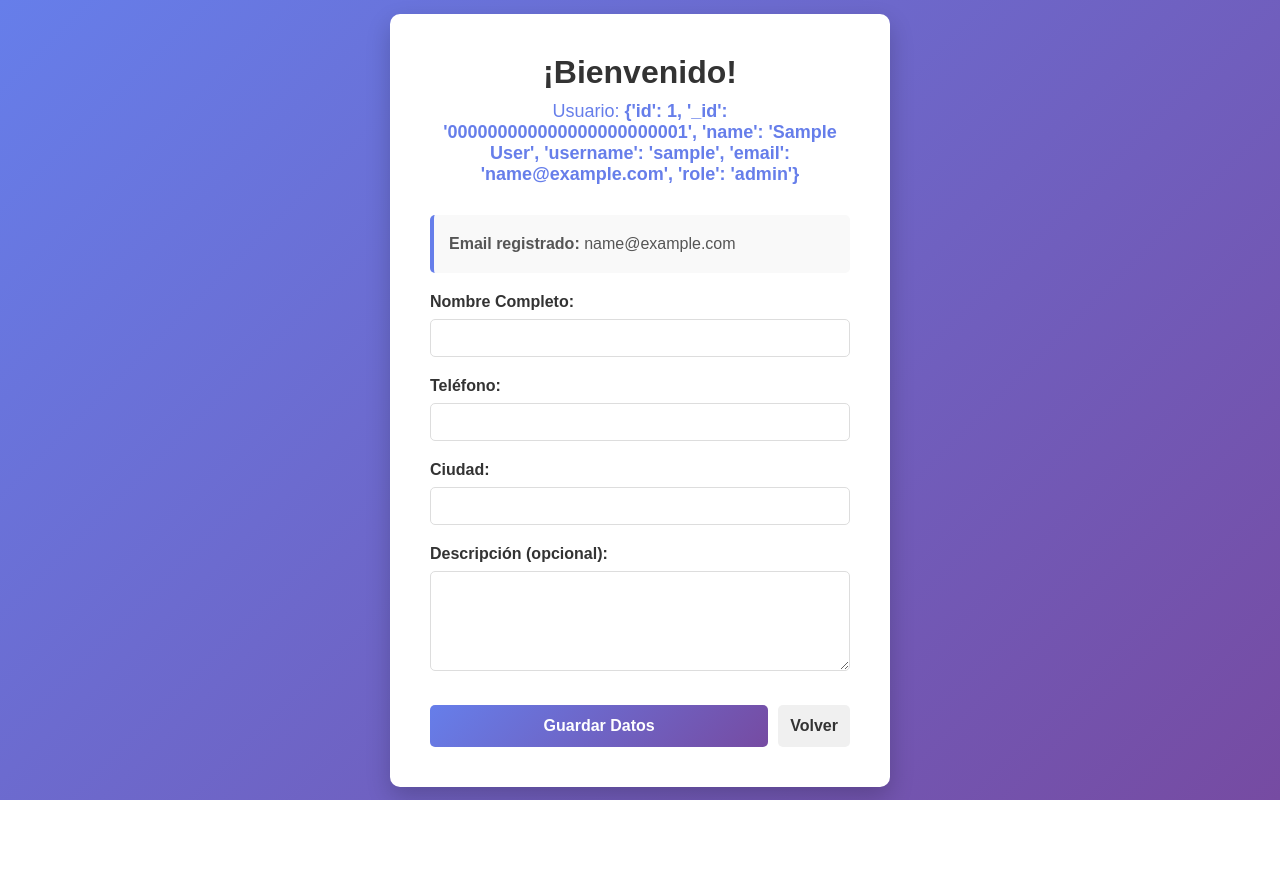
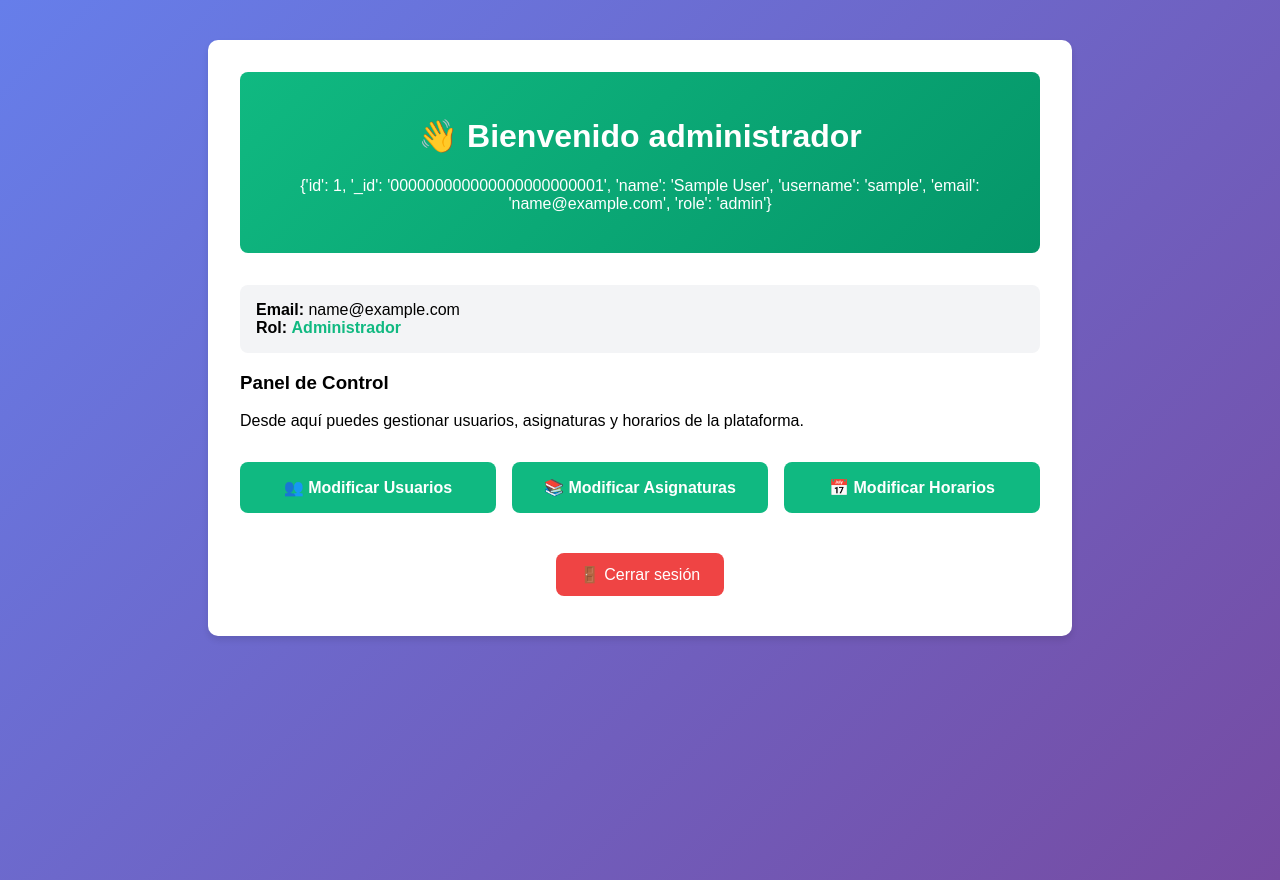
Before and after one commit to mariekonectia-cmd/CAMPUS, a Flask app: page /bienvenida in a window 1280 px wide. Before the commit the page ends 800 px from the top, so only its background shows below. Run offline with Flask 2, Linux system fonts and the light colour scheme; the visitor is signed in with stand-in values (Sample User, id 1); some libraries are stand-ins or nearby versions.

Commit message:
listo administrador

```diff
--- a/app.py
+++ b/app.py
@@ -92,18 +92,28 @@ def login():
             conn = conectarCampus()
             cursor = conn.cursor()
 
-            # Verificar si el usuario existe (case-insensitive)
-            cursor.execute("SELECT password, user_email FROM users WHERE LOWER(user_name) = LOWER(%s)", (usuario,))
+            # ✅ CONSULTAR TAMBIÉN EL CAMPO 'rol'
+            cursor.execute("SELECT password, user_email, rol FROM users WHERE LOWER(user_name) = LOWER(%s)", (usuario,))
             fila = cursor.fetchone()
 
             if fila:
-                # El usuario ya existe
-                password_guardada, email_guardado = fila
+                # ✅ Ahora fila tiene 3 valores: password, email, rol
+                password_guardada, email_guardado, rol_db = fila
+
                 if check_password_hash(password_guardada, password):
                     # Usuario existe con contraseña correcta
                     remember = True if request.form.get('remember') == 'on' else False
                     session['id_usuarios'] = usuario
                     session['user_email'] = email_guardado
+
+                    # ✅ DETECTAR Y GUARDAR EL ROL EN SESIÓN
+                    if rol_db and isinstance(rol_db, str) and rol_db.lower() == 'admin':
+                        session['role'] = 'admin'
+                        session['is_admin'] = True
+                    else:
+                        session['role'] = 'user'  # o 'alumno'
+                        session['is_admin'] = False
+
                     # Si el usuario marcó 'recordarme', hacer la sesión permanente
                     session.permanent = remember
                     cursor.close()
@@ -112,10 +122,9 @@ def login():
                 else:
                     cursor.close()
                     conn.close()
-                    error = "Usuario existe pero la contraseña es incorrecta"
+                    error = "Contraseña incorrecta"
                     return render_template("login.html", error=error)
             else:
-                # Usuario no existe
                 cursor.close()
                 conn.close()
                 error = "Usuario no existe"
@@ -229,9 +238,17 @@ def registro():
 def bienvenida():
     if 'id_usuarios' not in session:
         return redirect(url_for('login'))
-    # Extraer mensaje de error temporal (si existe)
+
     error = session.pop('error', None)
-    return render_template("bienvenida.html", usuario=session['id_usuarios'], email=session.get('user_email'), error=error)
+
+    # ✅ Determinar si es administrador
+    is_admin = session.get('role') == 'admin' or session.get('is_admin')
+
+    return render_template("bienvenida.html",
+                          usuario=session['id_usuarios'],
+                          email=session.get('user_email'),
+                          error=error,
+                          is_admin=is_admin)  # ✅ Pasar esta variable al template
 
 @app.route("/volver")
 def volver():
--- a/templates/bienvenida.html
+++ b/templates/bienvenida.html
@@ -2,178 +2,66 @@
 <html lang="es">
 <head>
     <meta charset="UTF-8">
-    <meta name="viewport" content="width=device-width, initial-scale=1.0">
-    <title>Bienvenida - Campus</title>
+    <title>Bienvenida</title>
     <style>
-        * {
-            margin: 0;
-            padding: 0;
-            box-sizing: border-box;
-        }
-
-        body {
-            font-family: 'Arial', sans-serif;
-            background: linear-gradient(135deg, #667eea 0%, #764ba2 100%);
-            min-height: 100vh;
-            display: flex;
-            justify-content: center;
-            align-items: center;
-        }
-
-        .container {
-            background: white;
-            padding: 40px;
-            border-radius: 10px;
-            box-shadow: 0 10px 25px rgba(0, 0, 0, 0.2);
-            max-width: 500px;
-            width: 90%;
-        }
-
-        h1 {
-            color: #333;
-            margin-bottom: 10px;
-            text-align: center;
-        }
-
-        .welcome-message {
-            color: #667eea;
-            font-size: 18px;
-            text-align: center;
-            margin-bottom: 30px;
-        }
-
-        .form-group {
-            margin-bottom: 20px;
-        }
-
-        label {
-            display: block;
-            margin-bottom: 8px;
-            color: #333;
-            font-weight: bold;
-        }
-
-        input[type="text"],
-        input[type="email"],
-        input[type="tel"],
-        textarea {
-            width: 100%;
-            padding: 10px;
-            border: 1px solid #ddd;
-            border-radius: 5px;
-            font-size: 14px;
-            font-family: 'Arial', sans-serif;
-        }
-
-        input[type="text"]:focus,
-        input[type="email"]:focus,
-        input[type="tel"]:focus,
-        textarea:focus {
-            outline: none;
-            border-color: #667eea;
-            box-shadow: 0 0 5px rgba(102, 126, 234, 0.3);
-        }
-
-        textarea {
-            resize: vertical;
-            min-height: 100px;
-        }
-
-        .button-group {
-            display: flex;
-            gap: 10px;
-            margin-top: 30px;
-        }
-
-        button {
-            flex: 1;
-            padding: 12px;
-            border: none;
-            border-radius: 5px;
-            font-size: 16px;
-            font-weight: bold;
-            cursor: pointer;
-            transition: all 0.3s ease;
-        }
-
-        .btn-guardar {
-            background: linear-gradient(135deg, #667eea 0%, #764ba2 100%);
-            color: white;
-        }
-
-        .btn-guardar:hover {
-            transform: translateY(-2px);
-            box-shadow: 0 5px 15px rgba(102, 126, 234, 0.4);
-        }
-
-        .btn-volver {
-            background: #f0f0f0;
-            color: #333;
-        }
-
-        .btn-volver:hover {
-            background: #e0e0e0;
-        }
-
-        .info-usuario {
-            background: #f9f9f9;
-            padding: 15px;
-            border-radius: 5px;
-            margin-bottom: 20px;
-            border-left: 4px solid #667eea;
-        }
-
-        .info-usuario p {
-            color: #555;
-            margin: 5px 0;
-        }
+        body { font-family: Arial, sans-serif; background: linear-gradient(135deg, #667eea 0%, #764ba2 100%); min-height: 100vh; padding: 2rem; }
+        .container { max-width: 800px; margin: 0 auto; background: white; padding: 2rem; border-radius: 10px; box-shadow: 0 4px 6px rgba(0,0,0,0.1); }
+        .admin-header { background: linear-gradient(135deg, #10b981 0%, #059669 100%); color: white; padding: 1.5rem; border-radius: 8px; margin-bottom: 2rem; text-align: center; }
+        .user-header { background: linear-gradient(135deg, #667eea 0%, #764ba2 100%); color: white; padding: 1.5rem; border-radius: 8px; margin-bottom: 2rem; text-align: center; }
+        .admin-buttons { display: grid; grid-template-columns: repeat(auto-fit, minmax(200px, 1fr)); gap: 1rem; margin: 2rem 0; }
+        .btn-admin { background: #10b981; color: white; padding: 1rem; border: none; border-radius: 8px; cursor: pointer; font-size: 1rem; font-weight: bold; }
+        .btn-admin:hover { background: #059669; }
+        .btn { background: #667eea; color: white; padding: 0.75rem 1.5rem; border: none; border-radius: 8px; cursor: pointer; text-decoration: none; display: inline-block; margin: 0.5rem; }
+        .btn-logout { background: #ef4444; }
+        .info-box { background: #f3f4f6; padding: 1rem; border-radius: 8px; margin: 1rem 0; }
     </style>
 </head>
 <body>
     <div class="container">
-        <h1>¡Bienvenido!</h1>
-        <div class="welcome-message">
-            Usuario: <strong>{{ usuario }}</strong>
-        </div>
 
-        <div class="info-usuario">
-            <p><strong>Email registrado:</strong> {{ email }}</p>
-        </div>
-
-        {% if error %}
-        <div style="background-color: #f8d7da; color: #721c24; padding: 12px; border-radius: 5px; margin-bottom: 20px; border: 1px solid #f5c6cb;">
-            <strong>Error:</strong> {{ error }}
-        </div>
+        {% if is_admin %}
+            <!-- ✅ VISTA DE ADMINISTRADOR -->
+            <div class="admin-header">
+                <h1>👋 Bienvenido administrador</h1>
+                <p>{{ usuario }}</p>
+            </div>
+            <div class="info-box">
+                <strong>Email:</strong> {{ email }}<br>
+                <strong>Rol:</strong> <span style="color: #10b981; font-weight: bold;">Administrador</span>
+            </div>
+            <h3>Panel de Control</h3>
+            <p>Desde aquí puedes gestionar usuarios, asignaturas y horarios de la plataforma.</p>
+            <div class="admin-buttons">
+                <button class="btn-admin" onclick="location.href='{{ url_for('perfil_admin') }}'">👥 Modificar Usuarios</button>
+                <button class="btn-admin" onclick="alert('Función en desarrollo')">📚 Modificar Asignaturas</button>
+                <button class="btn-admin" onclick="alert('Función en desarrollo')">📅 Modificar Horarios</button>
+            </div>
+        {% else %}
+            <!-- ✅ VISTA DE USUARIO NORMAL -->
+            <div class="user-header">
+                <h1>¡Bienvenido!</h1>
+                <p>Usuario: {{ usuario }}</p>
+            </div>
+            <div class="info-box">
+                <strong>Email registrado:</strong> {{ email }}
+            </div>
+            <form action="{{ url_for('completar_datos') }}" method="POST">
+                <label><strong>Nombre Completo:</strong></label>
+                <input type="text" name="nombre" style="width: 100%; padding: 0.5rem; margin: 0.5rem 0;">
+                <label><strong>Teléfono:</strong></label>
+                <input type="text" name="telefono" style="width: 100%; padding: 0.5rem; margin: 0.5rem 0;">
+                <label><strong>Ciudad:</strong></label>
+                <input type="text" name="ciudad" style="width: 100%; padding: 0.5rem; margin: 0.5rem 0;">
+                <label><strong>Descripción:</strong></label>
+                <textarea name="descripcion" rows="4" style="width: 100%; padding: 0.5rem; margin: 0.5rem 0;"></textarea>
+                <button type="submit" class="btn">Guardar Datos</button>
+                <a href="{{ url_for('volver') }}" class="btn btn-logout">Volver</a>
+            </form>
         {% endif %}
 
-        <form method="POST" action="/completar-datos">
-            <div class="form-group">
-                <label for="nombre">Nombre Completo:</label>
-                <input type="text" id="nombre" name="nombre" required>
-            </div>
-
-            <div class="form-group">
-                <label for="telefono">Teléfono:</label>
-                <input type="tel" id="telefono" name="telefono" required>
-            </div>
-
-            <div class="form-group">
-                <label for="ciudad">Ciudad:</label>
-                <input type="text" id="ciudad" name="ciudad" required>
-            </div>
-
-            <div class="form-group">
-                <label for="descripcion">Descripción (opcional):</label>
-                <textarea id="descripcion" name="descripcion"></textarea>
-            </div>
-
-            <div class="button-group">
-                <button type="submit" class="btn-guardar">Guardar Datos</button>
-                <a href="/volver" style="text-decoration: none;"><button type="button" class="btn-volver">Volver</button></a>
-            </div>
-        </form>
+        <div style="margin-top: 2rem; text-align: center;">
+            <a href="{{ url_for('logout') }}" class="btn btn-logout">🚪 Cerrar sesión</a>
+        </div>
     </div>
 </body>
 </html>
-<!--
-#fff -->
```
